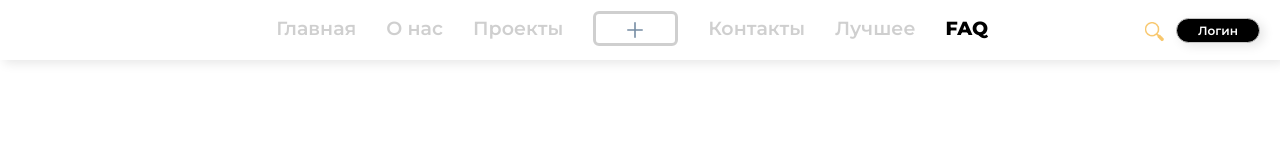
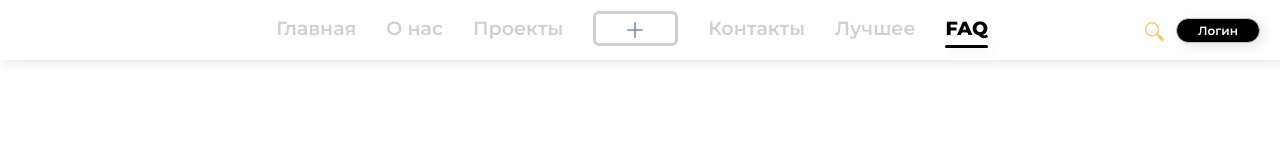
Before and after one commit to UCADevClub/CF-Front, a React (Create React App) app: page /faq in a window 1280 px wide. Shown: the top 160 px of the page. Built offline with nearby package versions, Linux system fonts and the light colour scheme.

Commit message:
Navbar changes

```diff
--- a/src/Components/NavbarMain/NavbarMain.css
+++ b/src/Components/NavbarMain/NavbarMain.css
@@ -37,13 +37,27 @@
     margin-top: 11px;
 }
 
+.nav-link-2-main-container {
+    margin: 0;
+    margin: 6px 15px;
+    margin-top: 11px;
+}
+
 .nav-link-2-main {
     text-decoration: none;
     color: black;
     font-weight: 800;
     font-size: 19px;
-    margin: 6px 15px;
-    margin-top: 11px;
+    margin: 0;
+}
+
+.nav-link-2-main-underscore {
+    box-shadow: 4px 3px 10.6px 0px #0000001A;
+    height: 3px;
+    margin: 0;
+    margin-top: 5px;
+    background-color: #000000;
+    border-radius: 3px;
 }
 
 .search-login-navbar-main {
--- a/src/Components/NavbarMain/NavbarMain.jsx
+++ b/src/Components/NavbarMain/NavbarMain.jsx
@@ -23,14 +23,14 @@ const NavbarMain=()=> {
         <header className="page-navbar-main">
             <ul className="nav-list-main">
                 {NavbarLink("/","Главная")}
-                <NavLink to="/about" className={({ isActive }) => (isActive ? 'nav-link-2-main' : 'nav-link-1-main')}>О нас</NavLink>
-                <NavLink to="/projects" className={({ isActive }) => (isActive ? 'nav-link-2-main' : 'nav-link-1-main')}>Проекты</NavLink>
+                {NavbarLink("/about","О нас")}
+                {NavbarLink("/projects","Проекты")}
                 <NavLink to="/create" className="nav-create-main">
                     <img class="nav-create-img-main" src="plus.svg" alt="plus sign" />
                 </NavLink>
-                <NavLink to="/contacts" className={({ isActive }) => (isActive ? 'nav-link-2-main' : 'nav-link-1-main')}>Контакты</NavLink>
-                <NavLink to="/best" className={({ isActive }) => (isActive ? 'nav-link-2-main' : 'nav-link-1-main')}>Лучшее</NavLink>
-                <NavLink to="/faq" className={({ isActive }) => (isActive ? 'nav-link-2-main' : 'nav-link-1-main')}>FAQ</NavLink>
+                {NavbarLink("/contacts","Контакты")}
+                {NavbarLink("/best","Лучшее")}
+                {NavbarLink("/faq","FAQ")}
             </ul>
             <div className="search-login-navbar-main">
                 <NavLink to="/search" className="search-navbar-main">
```
